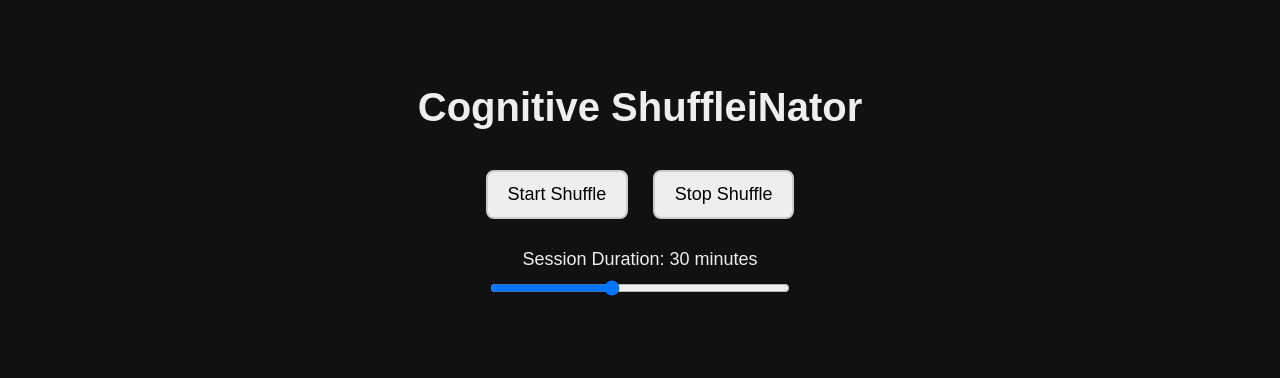
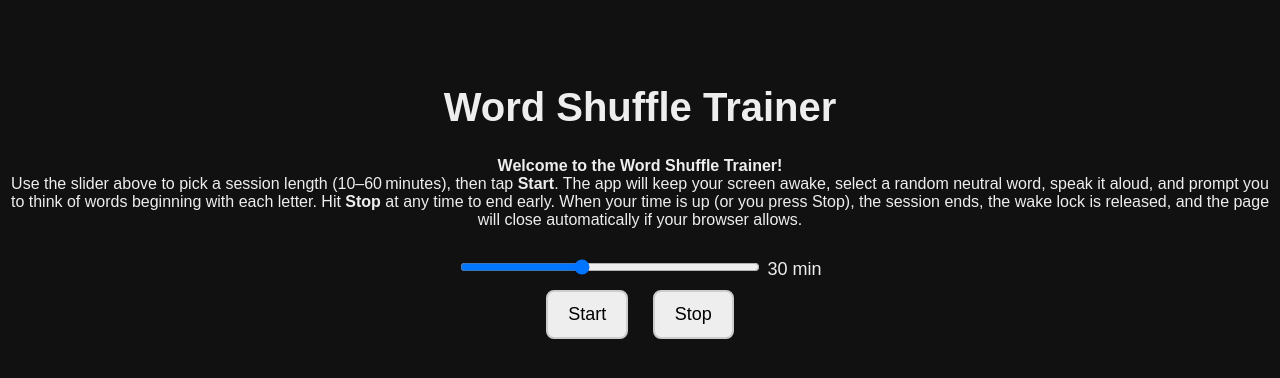
Before and after one commit to biguntroll/biguntroll, a plain HTML site: page index.html in a window 1280 px wide. Drawn offline with Linux system fonts and the light colour scheme.

Commit message:
Update index.html

```diff
--- a/index.html
+++ b/index.html
@@ -2,20 +2,29 @@
 <html lang="en">
 <head>
   <meta charset="UTF-8">
-  <title>CognitiveShuffleiNator</title>
+  <meta name="viewport" content="width=device-width, initial-scale=1">
+  <title>Word Shuffle Trainer</title>
   <link rel="stylesheet" href="styles.css">
 </head>
 <body>
-  <h1>Cognitive ShuffleiNator</h1>
-  <div class="controls">
-    <button id="startButton">Start Shuffle</button>
-    <button id="stopButton">Stop Shuffle</button>
+  <h1>Word Shuffle Trainer</h1>
+  <p class="intro">
+    <strong>Welcome to the Word Shuffle Trainer!</strong><br>
+    Use the slider above to pick a session length (10–60 minutes), then tap <strong>Start</strong>. The app will keep your screen awake, select a random neutral word, speak it aloud, and prompt you to think of words beginning with each letter. Hit <strong>Stop</strong> at any time to end early. When your time is up (or you press Stop), the session ends, the wake lock is released, and the page will close automatically if your browser allows.
+  </p>
+
+  <div class="slider-container">
+    <input type="range" id="durationSlider" min="10" max="60" value="30">
+    <span id="durationLabel">30</span> min
   </div>
-  <div class="slider-container">
-    <label for="durationSlider">Session Duration: <span id="durationLabel">30</span> minutes</label><br>
-    <input type="range" id="durationSlider" min="10" max="60" value="30">
+
+  <div class="buttons">
+    <button id="startButton">Start</button>
+    <button id="stopButton" disabled>Stop</button>
   </div>
-  <p id="prompt"></p>
+
+  <div id="prompt"></div>
+
   <script src="script.js"></script>
 </body>
 </html>
```
